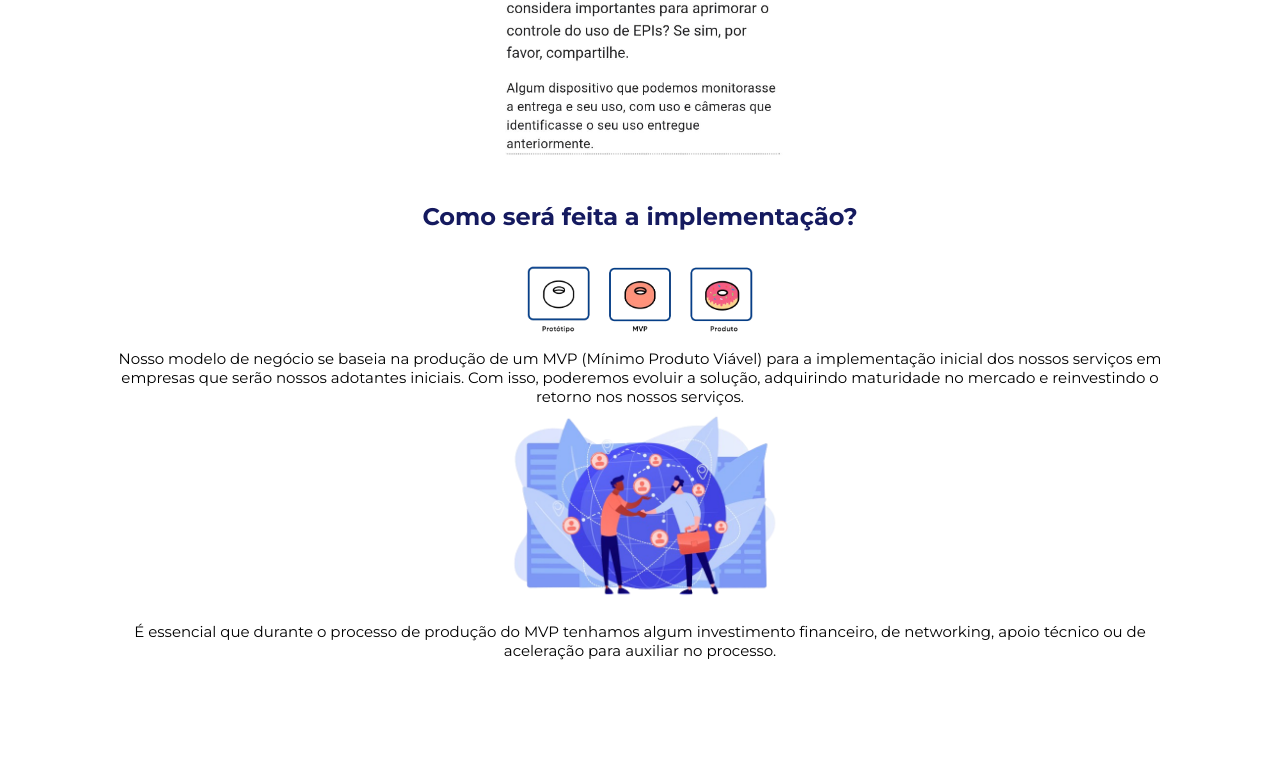
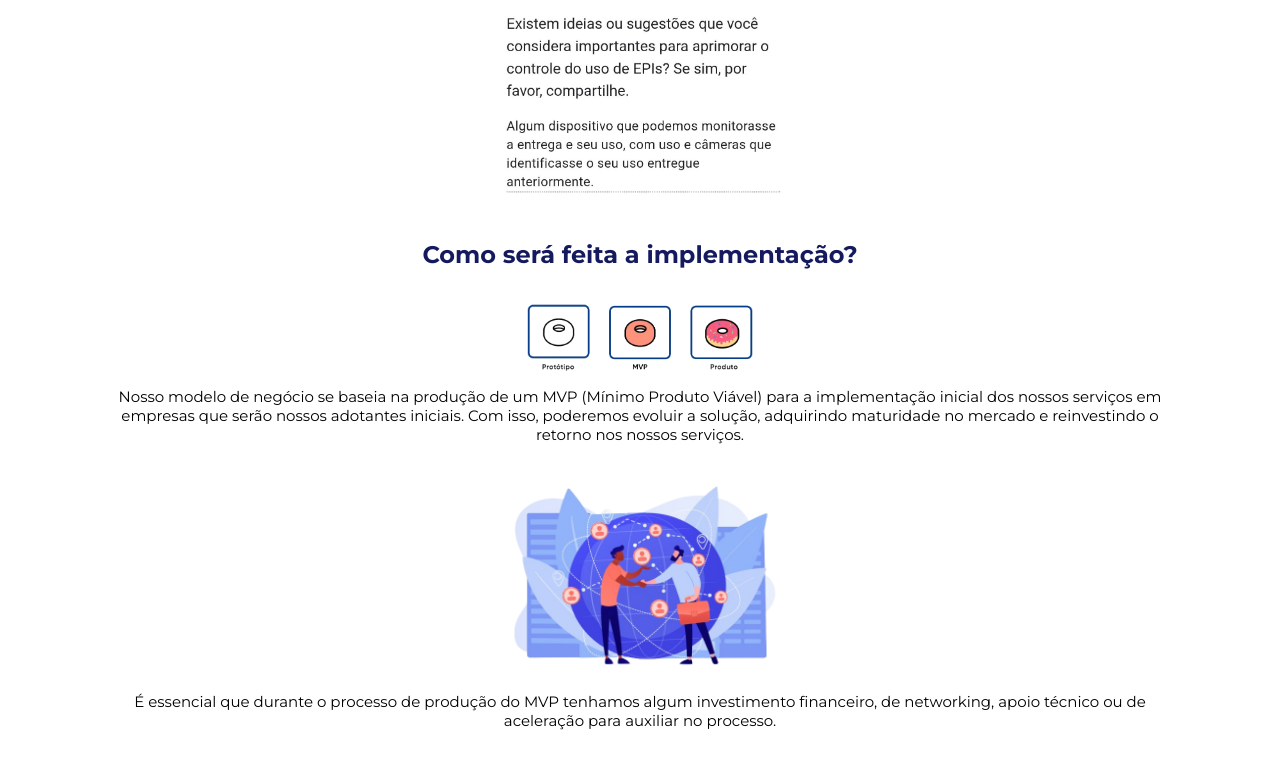
Before and after one commit to RichardHNS/SystemPitch, a React (Vite) app: page /Validacao in a window 1280 px wide. Shown: the part 618-1386 px from the top of the page. Before the commit the page ends 1326 px from the top, so only its background shows below. Built offline with nearby package versions, Linux system fonts and the light colour scheme.

Commit message:
ajustando

```diff
--- a/src/Pages/Validacao/Validacao.css
+++ b/src/Pages/Validacao/Validacao.css
@@ -68,3 +68,6 @@ margin-top: 0.5rem;
     margin-top: 1rem;
     font-size: 15px;
 }
+.imgNet{
+    margin-top: 2rem;
+}
--- a/src/Pages/Validacao/Validacao.jsx
+++ b/src/Pages/Validacao/Validacao.jsx
@@ -19,6 +19,12 @@ const Validacao = () => {
             EPIs. Além disso, o setor está em 4° dentre as empresas que mais
             fecham no país (fonte: SEBRAE, 2016)
           </p>
+          <div className="">
+            <ul>
+              <li></li>
+              <li></li>
+            </ul>
+          </div>
         </div>
         <div className="ValidaSolu">
           <h2>Validação da solução</h2>
@@ -60,7 +66,7 @@ const Validacao = () => {
               poderemos evoluir a solução, adquirindo maturidade no mercado e
               reinvestindo o retorno nos nossos serviços.
             </p>
-            <img src={Network} alt="" width="300px" />
+            <img className="imgNet" src={Network} alt="" width="300px" />
             <p>
               É essencial que durante o processo de produção do MVP tenhamos
               algum investimento financeiro, de networking, apoio técnico ou de
```
